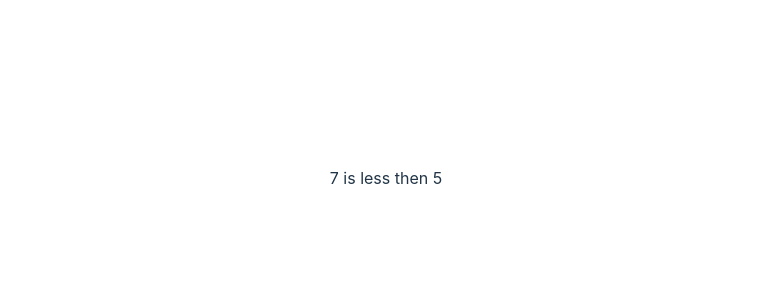
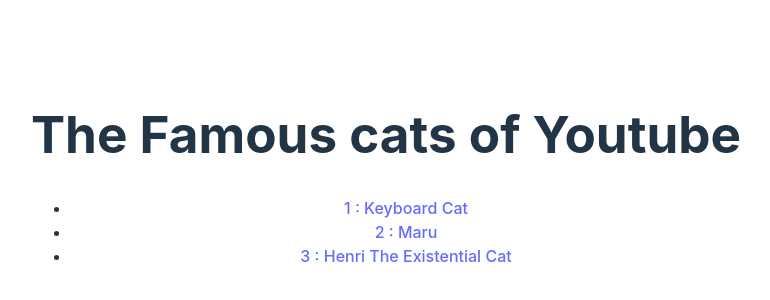
Before and after one commit to jung-ho-1231/study-svelte-tutorial, a Svelte app: page / in a window 1280 px wide. Shown: the part 222-522 px from the top of the page, without its empty margins (254-1024 px from the left). Built offline with nearby package versions, Linux system fonts and the light colour scheme.

Commit message:
4. Login - each blocks

```diff
--- a/src/App.svelte
+++ b/src/App.svelte
@@ -1,11 +1,19 @@
 <script>
-    let x = 7;
+    let cats = [
+        {id: 'J---aiyznGQ', name: 'Keyboard Cat'},
+        {id: 'z_AbfPXTKms', name: 'Maru'},
+        {id: 'OUtn3pvWmpg', name: 'Henri The Existential Cat'}
+    ];
 </script>
 
-{#if x > 10}
-    <p>{x} is grater then 10</p>
-{:else if x > 5}
-    <p>{x} is less then 5</p>
-{:else}
-    <p>{x} is between 5 and 10</p>
-{/if}
+<h1>The Famous cats of Youtube</h1>
+
+<ul>
+    {#each cats as {id, name}, i}
+        <li>
+            <a href="https://www.youtube.com/watch?v={id}">
+                {i + 1} : {name}
+            </a>
+        </li>
+    {/each}
+</ul>
```
